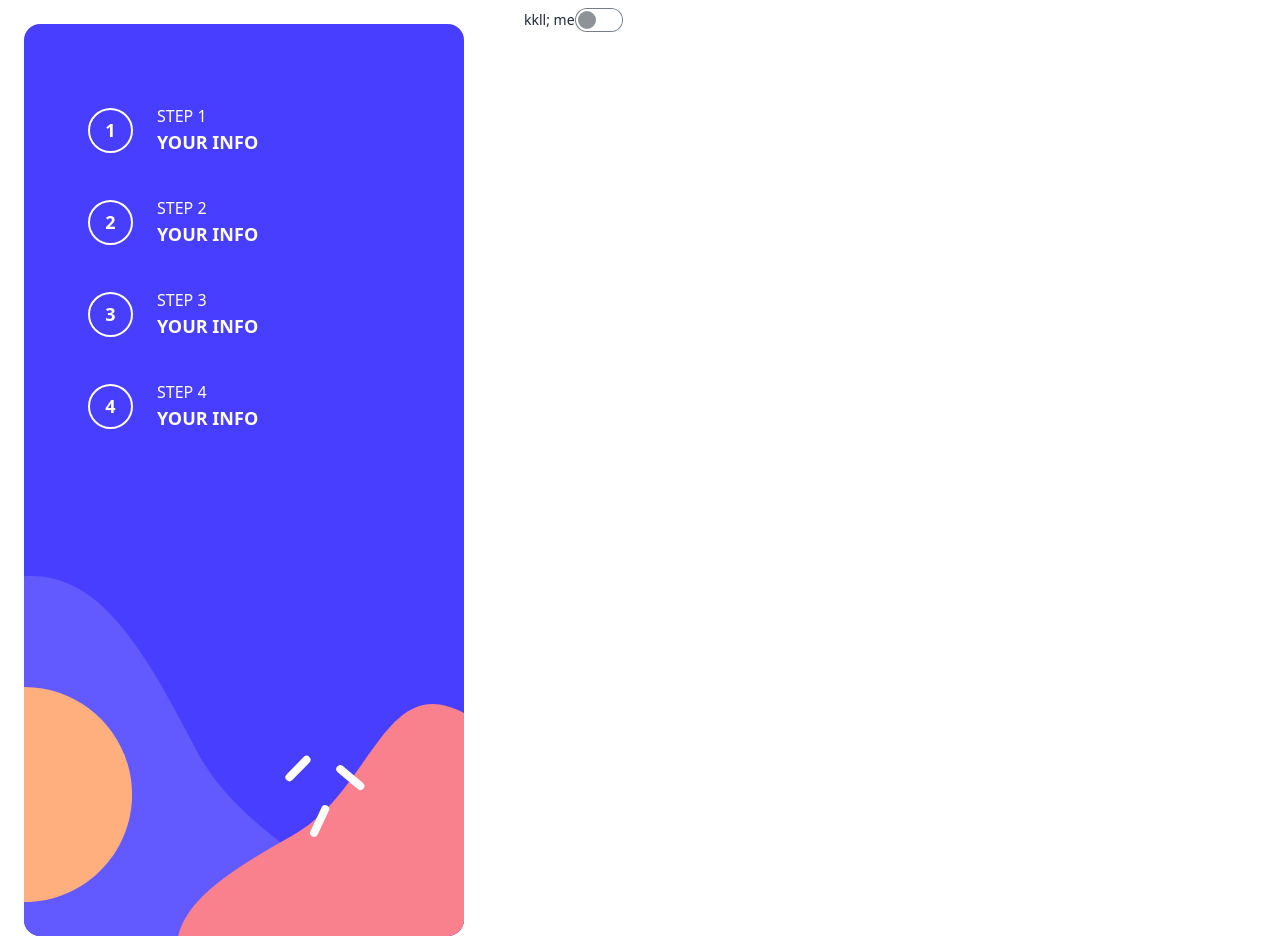
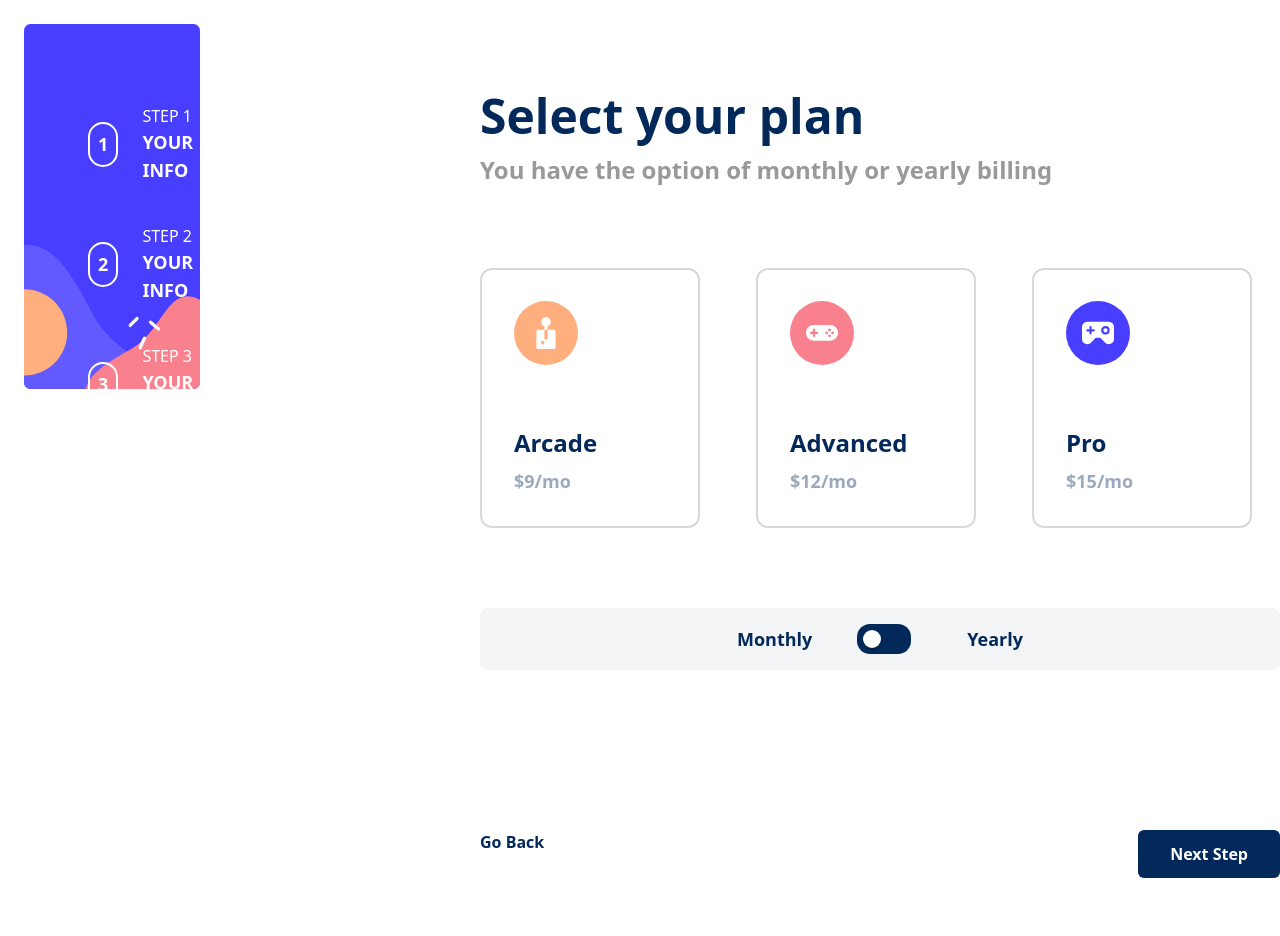
Before and after one commit to AhmedSEHILI/multi-step-form-main, a React (Create React App) app: page /plan in a window 1280 px wide. After the commit the page ends 878 px from the top, so only its background shows below. Built offline with nearby package versions, Linux system fonts and the light colour scheme; the HTML template or start-up script is replaced by a standard one.

Commit message:
Routes added

```diff
--- a/src/App.js
+++ b/src/App.js
@@ -9,7 +9,6 @@ function App() {
     <BrowserRouter>
       <Routes>
           <Route path="/" element={<Layout />} >
-          {/* <Route path="/" > */}
             <Route index element={<Infos />}/>
             <Route path="plan" element={<Plan />}/>
           </Route>
--- /dev/null
+++ b/src/Comps/BackBtn.js
@@ -0,0 +1,16 @@
+import React from 'react';
+import { Link } from 'react-router-dom';
+
+function BackBtn(props) {
+    return (
+        <Link to = "/" >
+            <button className="">
+                <div className=" font-bold text-Marineblue">
+                    Go Back
+                </div>
+            </button>
+        </Link>
+    );
+}
+
+export default BackBtn;
--- a/src/Comps/CardPlan.js
+++ b/src/Comps/CardPlan.js
@@ -4,9 +4,9 @@ function CardPlan({Icon, Title, Price}) {
     return (
         <div className="w-[220px] h-[260px] border-[2px] border-[#d8d8d8] hover:border-Purplishblue rounded-xl flex flex-col justify-around pl-8">
             <img src={Icon} alt="" className="w-16" />
-            <div className="">
+            <div className="flex flex-col gap-2">
                 <h2 className="text-2xl">{Title}</h2>
-                <p className="text-lg text-black text-opacity-40 font-bold">${Price}/mo</p>
+                <p className="text-lg text-Marineblue text-opacity-40 font-bold">${Price}/mo</p>
             </div>
         </div>
     );
--- a/src/Comps/Choice.js
+++ b/src/Comps/Choice.js
@@ -1,14 +1,15 @@
 import React from 'react';
+import { Link, NavLink } from 'react-router-dom';
 
-function Choice({Step, Title}) {
+function Choice({Step, Title, link}) {
     return (
-        <div className="Cmp flex flex-row gap-6 justify-center items-center">
+        <NavLink to = {link} className="Cmp flex flex-row gap-6 justify-center items-center">
             <div className="CmpChild w-[45px] h-[45px] border-2 text-center leading-[40px] rounded-full font-bold text-lg border-white text-white">{Step}</div>
             <div className="flex flex-col">
                 <div className="font-light text-white">STEP {Step}</div>
                 <h3 className="font-bold text-lg text-white">{Title}</h3>
             </div>
-        </div>
+        </NavLink>
     );
 }
 
--- a/src/Comps/Layout.js
+++ b/src/Comps/Layout.js
@@ -7,7 +7,7 @@ function Layout(props) {
     return (
         <div className="flex flex-row gap-20 w-screen">
             <SideBar />
-            <Outlet />
+            <div className="pl-56 pt-20"><Outlet /></div>
         </div>
     );
 }
--- a/src/Comps/PlanToggle.js
+++ b/src/Comps/PlanToggle.js
@@ -1,9 +1,72 @@
 import React from 'react';
+import { styled } from '@mui/material/styles';
+import FormControlLabel from '@mui/material/FormControlLabel';
+import Switch from '@mui/material/Switch';
+
 
 function PlanToggle(props) {
+
+    const IOSSwitch = styled((props) => (
+    <Switch focusVisibleClassName=".Mui-focusVisible" disableRipple {...props} />
+      ))(({ theme }) => ({
+        width: 54,
+        height: 30,
+        padding: 0,
+        '& .MuiSwitch-switchBase': {
+          padding: 4,
+          margin: 2,
+          transitionDuration: '300ms',
+          '&.Mui-checked': {
+            transform: 'translateX(26px)',
+            color: '#fff',
+            '& + .MuiSwitch-track': {
+              backgroundColor: theme.palette.mode === 'dark' ? '#02295A' : '#02295A',
+              opacity: 1,
+              border: 0,
+            },
+            '&.Mui-disabled + .MuiSwitch-track': {
+              opacity: 0.5,
+            },
+          },
+          '&.Mui-focusVisible .MuiSwitch-thumb': {
+            color: '#33cf4d',
+            border: '6px solid #fff',
+          },
+          '&.Mui-disabled .MuiSwitch-thumb': {
+            color:
+              theme.palette.mode === 'light'
+                ? theme.palette.grey[100]
+                : theme.palette.grey[600],
+          },
+          '&.Mui-disabled + .MuiSwitch-track': {
+            opacity: theme.palette.mode === 'light' ? 0.7 : 0.3,
+          },
+        },
+        '& .MuiSwitch-thumb': {
+          boxSizing: 'border-box',
+          width: 18,
+          height: 18,
+        },
+        '& .MuiSwitch-track': {
+          borderRadius: 26 / 2,
+          backgroundColor: theme.palette.mode === 'light' ? '#02295A' : '#02295A',
+          opacity: 1,
+          transition: theme.transitions.create(['background-color'], {
+            duration: 500,
+          }),
+        },
+      }));
+
+      const handleChange = (event) => {
+        console.log("vf");
+      }
+
     return (
-        <div>
-
+        <div className="pl-4">
+            <FormControlLabel
+                control={<IOSSwitch sx={{ m: 1 }} />}
+                onChange={handleChange}
+            />
         </div>
     );
 }
--- a/src/Comps/SideBar.js
+++ b/src/Comps/SideBar.js
@@ -1,4 +1,5 @@
 import React from 'react';
+import { Link } from 'react-router-dom';
 import Choice from './Choice';
 
 function SideBar(props) {
@@ -6,8 +7,8 @@ function SideBar(props) {
         <div className="relative w-[440px] p-6  ">
             <img className="absolute w-full " src="/bg-sidebar-desktop.svg" alt="bg-side-bar"/>
             <div className="absolute flex flex-col gap-10 ml-16 mt-20">
-                <Choice Step={"1"} Title={"YOUR INFO"}/>
-                <Choice Step={"2"} Title={"YOUR INFO"}/>
+                <Choice Step={"1"} Title={"YOUR INFO"} link={"/"}/>
+                <Choice Step={"2"} Title={"YOUR INFO"} link={"plan"}/>
                 <Choice Step={"3"} Title={"YOUR INFO"}/>
                 <Choice Step={"4"} Title={"YOUR INFO"}/>
 
--- a/src/Pages/Infos.js
+++ b/src/Pages/Infos.js
@@ -1,22 +1,25 @@
 import React from 'react';
 import NextBtn from '../Comps/NextBtn';
 import Input from '../Comps/Input';
+import { Link } from 'react-router-dom';
 
 function Infos(props) {
     return (
-        <div className="flex flex-col gap-20 pt-20 pl-56">
+        <div className="flex flex-col gap-20 w-[800px]">
                 <div className="">
                     <h2 className="">Personal info</h2>
-                    <p className="">Please provide your name, email adress, and phone number.</p>
+                    <p className="text-black text-opacity-40 font-semibold">Please provide your name, email adress, and phone number.</p>
                 </div>
                 <div className="flex flex-col gap-14">
                 <Input Label={"Name"} Holder={"Name"}/>
                 <Input Label={"Email Address"} Holder={"Example@email.com"}/>
                 <Input Label={"Phone Number"} Holder={"eg : +213 0696212314"}/>
                 </div>
-                <button className="w-full flex flex-row-reverse mt-28">
+                <Link to = "plan">
+                <button className="w-full flex flex-row-reverse pt-[130px]">
                     <NextBtn />
                 </button>
+                </Link>
         </div>
     );
 }
--- a/src/Pages/Plan.js
+++ b/src/Pages/Plan.js
@@ -1,5 +1,9 @@
-import { Switch } from '@mui/material';
 import React from 'react';
+import BackBtn from '../Comps/BackBtn';
+import CardPlan from '../Comps/CardPlan';
+import NextBtn from '../Comps/NextBtn';
+import PlanToggle from '../Comps/PlanToggle';
+
 
 function Plan(props) {
 
@@ -11,16 +15,25 @@ function Plan(props) {
     ];
 
     return (
-        <div className="">
-           {/* {Plans.map((Plan) =>
-                <CardPlan Icon = {Plan.Icon} Title = {Plan.Title} Price = {Plan.Price}/>
-            )} */}
-        <div className="form-control">
-            <label className="label cursor-pointer">
-                <span className="label-text">kkll; me</span>
-                <input type="checkbox" className="toggle" />
-            </label>
-        </div>
+        <div className="flex flex-col gap-20 w-[800px]">
+            <div className="">
+                <h2 className="">Select your plan</h2>
+                <p className="text-black text-opacity-40 font-semibold">You have the option of monthly or yearly billing</p>
+            </div>
+            <div className="flex flex-row gap-14">
+                {Plans.map((Plan) =>
+                    <CardPlan Icon = {Plan.Icon} Title = {Plan.Title} Price = {Plan.Price}/>
+                )}
+            </div>
+            <div className="flex flex-row items-center justify-center gap-8 py-2 rounded-lg bg-Marineblue bg-opacity-5">
+                <h2 className="text-lg">Monthly</h2>
+                <PlanToggle />
+                <h2 className="text-lg">Yearly</h2>
+            </div>
+            <div className="flex flex-row justify-between pt-20">
+                <BackBtn />
+                <NextBtn />
+            </div>
         </div>
     );
 }
--- a/tailwind.config.js
+++ b/tailwind.config.js
@@ -17,5 +17,5 @@ module.exports = {
      'Strawberryred': 'hsl(354, 84%, 57%)'
     }
   },
-  plugins: [require("daisyui")],
+  plugins: [],
 }
```
